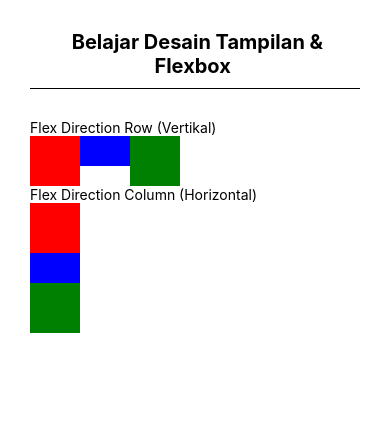
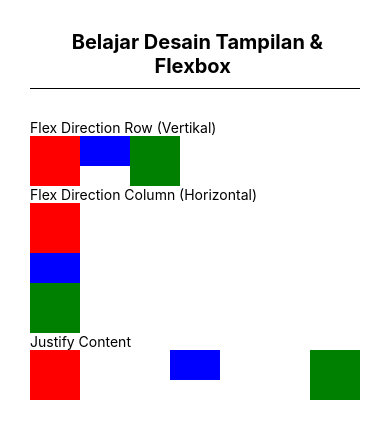
Before and after one commit to ujangaris/CRUD-React-Native-dengan-Firebase, a React Native app: screen / in a window 390 px wide. Shown: the top 438 px of the page. Built offline with nearby package versions, Linux system fonts and the light colour scheme.

Commit message:
Tutorial React Native Dasar : #5. Belajar Desain Tampilan dan Flexbox | flexbox Justify Content

```diff
--- a/src/DesainTampilan.js
+++ b/src/DesainTampilan.js
@@ -18,6 +18,13 @@ export default class DesainTampilan extends Component {
 
           <Text>Flex Direction Column (Horizontal)</Text>
           <View>
+            <View style={styles.kotakMerah} />
+            <View style={styles.kotakBiru} />
+            <View style={styles.kotakHijau} />
+          </View>
+
+          <Text>Justify Content</Text>
+          <View style={{flexDirection: 'row', justifyContent: 'space-between'}}>
             <View style={styles.kotakMerah} />
             <View style={styles.kotakBiru} />
             <View style={styles.kotakHijau} />
```
Also changed, not shown: catatan.txt.
